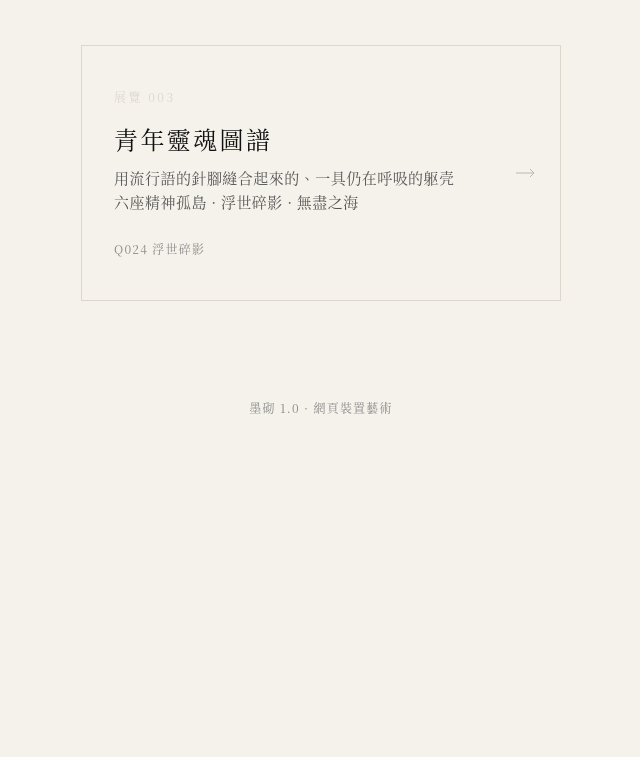
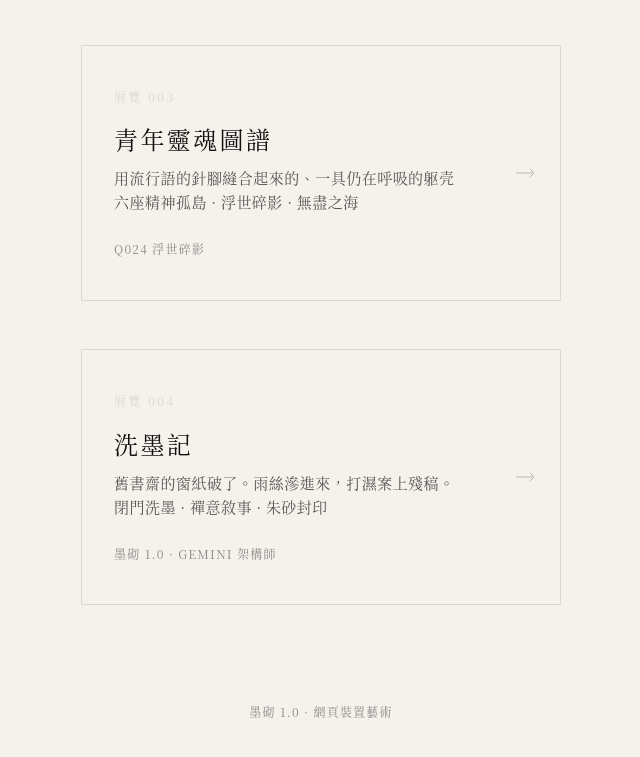
Before and after one commit to escapetlc/zhhant, a plain HTML site: page index.html in a window 1280 px wide. Shown: the part 924-1681 px from the top of the page, without its empty margins (319-959 px from the left). Before the commit the page ends 1407 px from the top, so only its background shows below. Drawn offline with Linux system fonts and the light colour scheme.

Commit message:
Update index.html

```diff
--- a/index.html
+++ b/index.html
@@ -51,6 +51,13 @@
       <div class="meta">Q024 浮世碎影</div>
       <svg class="arrow" width="20" height="12" viewBox="0 0 20 12" fill="none" stroke="#111" stroke-width="1"><line x1="0" y1="6" x2="18" y2="6"/><polyline points="14,2 18,6 14,10"/></svg>
     </a>
+    <a href="./ximoji.html" class="exhibit-card">
+      <span class="num">展覽 004</span>
+      <div class="title">洗墨記</div>
+      <div class="desc">舊書齋的窗紙破了。雨絲滲進來，打濕案上殘稿。<br/>閉門洗墨 · 禪意敘事 · 朱砂封印</div>
+      <div class="meta">墨砌 1.0 · GEMINI 架構師</div>
+      <svg class="arrow" width="20" height="12" viewBox="0 0 20 12" fill="none" stroke="#111" stroke-width="1"><line x1="0" y1="6" x2="18" y2="6"/><polyline points="14,2 18,6 14,10"/></svg>
+    </a>
   </div>
   <footer>墨砌 1.0 · 網頁裝置藝術</footer>
 </body>
```
